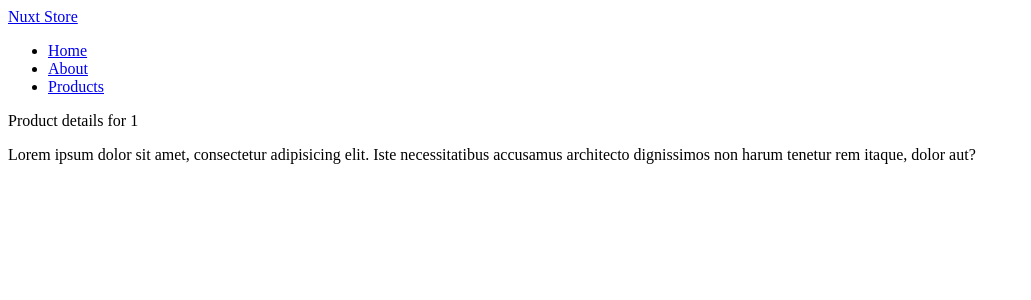
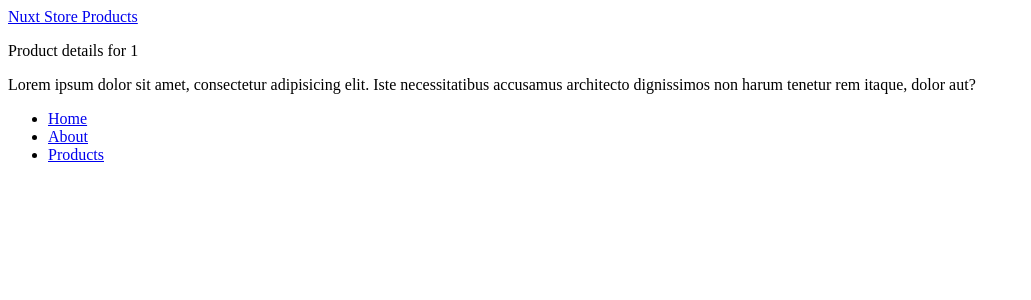
Before and after one commit to Trin4317/learn-nuxt, a Nuxt app: page /products/1 in a window 1280 px wide. Shown: the top 300 px of the page, without its empty margins (0-1031 px from the left). Built offline with nearby package versions, Linux system fonts and the light colour scheme.

Commit message:
apply custom layout

```diff
--- a/pages/products/[id].vue
+++ b/pages/products/[id].vue
@@ -1,10 +1,14 @@
 <template>
     <div>
-      <p>Product details for {{ id }}</p>
-      <p>Lorem ipsum dolor sit amet, consectetur adipisicing elit. Iste necessitatibus accusamus architecto dignissimos non harum tenetur rem itaque, dolor aut?</p>
+        <p>Product details for {{ id }}</p>
+        <p>Lorem ipsum dolor sit amet, consectetur adipisicing elit. Iste necessitatibus accusamus architecto dignissimos non harum tenetur rem itaque, dolor aut?</p>
     </div>
 </template>
 
 <script setup>
 const { id } = useRoute().params
+
+definePageMeta({
+    layout: "products",
+})
 </script>
--- a/pages/products/index.vue
+++ b/pages/products/index.vue
@@ -1,8 +1,11 @@
 <template>
     <div>
-      <p>Products</p>
+        <p>Products</p>
     </div>
 </template>
 
 <script setup>
+definePageMeta({
+    layout: "products",
+})
 </script>
```
